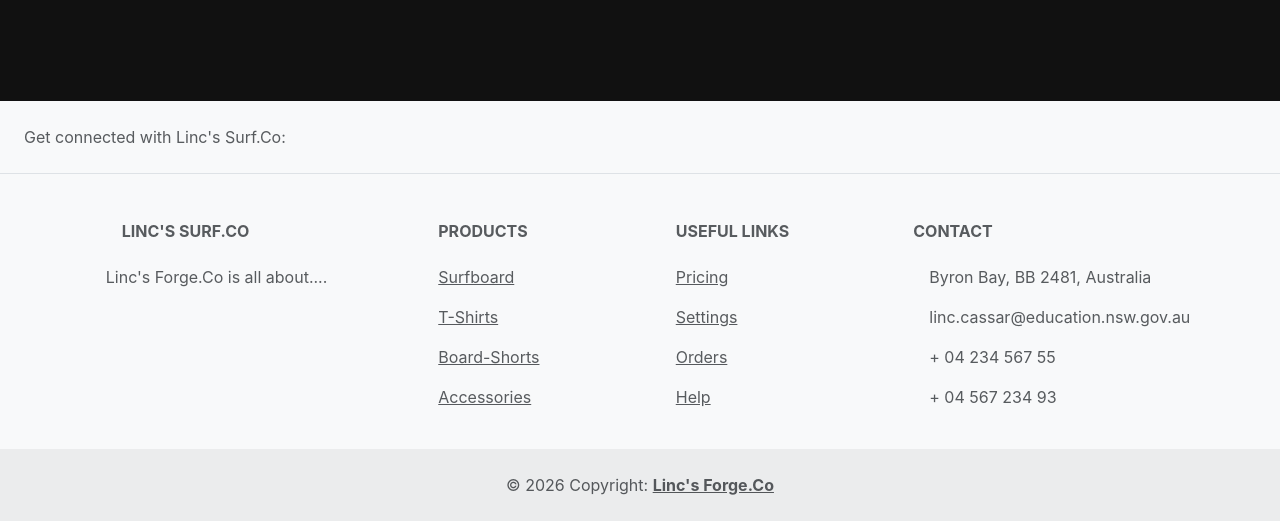
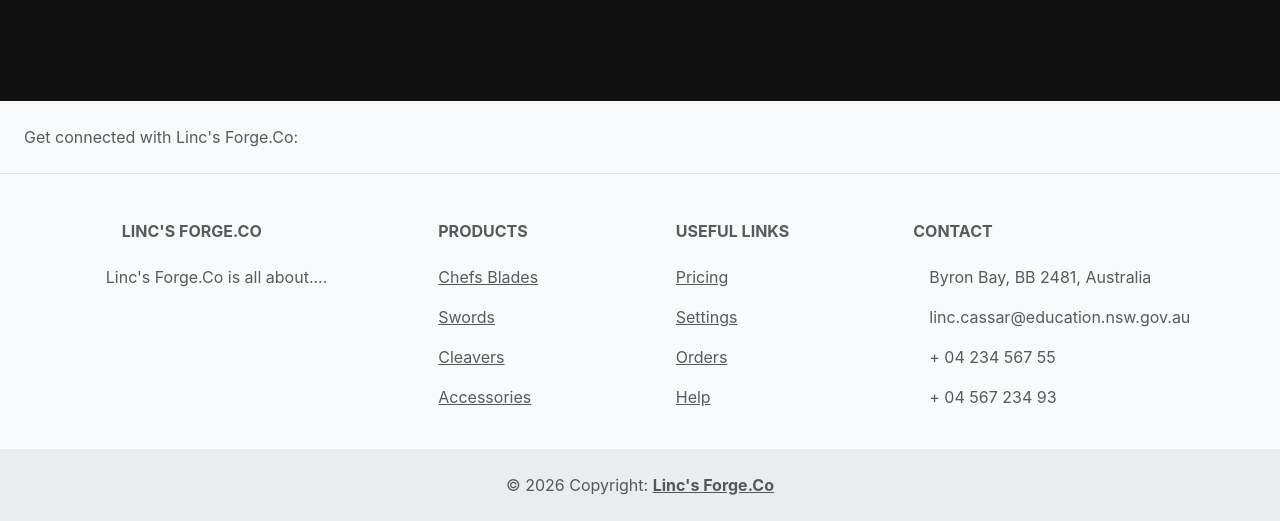
Before and after one commit to the-destroyer1/Major-work, a Flask app: page /custom in a window 1280 px wide. Shown: the part 983-1504 px from the top of the page. Run offline with Flask 3, Linux system fonts and the light colour scheme; data that the repository does not hold is empty.

Commit message:
small changes today, small refinments

```diff
--- a/templates/base.html
+++ b/templates/base.html
@@ -172,7 +172,7 @@
         class="d-flex justify-content-center justify-content-lg-between p-4 border-bottom"
       >
         <div class="me-5 d-none d-lg-block">
-          <span>Get connected with Linc's Surf.Co:</span>
+          <span>Get connected with Linc's Forge.Co:</span>
         </div>
 
         <div>
@@ -188,12 +188,6 @@
           <a href="" class="me-4 text-reset">
             <i class="Linc's Forge.Co-instagram"></i>
           </a>
-          <a href="" class="me-4 text-reset">
-            <i class="Linc's Forge.Co-linkedin"></i>
-          </a>
-          <a href="" class="me-4 text-reset">
-            <i class="Linc's Forge.Co-github"></i>
-          </a>
         </div>
       </section>
 
@@ -202,7 +196,7 @@
           <div class="row mt-3">
             <div class="col-md-3 col-lg-4 col-xl-3 mx-auto mb-4">
               <h6 class="text-uppercase fw-bold mb-4">
-                <i class="fas fa-gem me-3"></i>Linc's Surf.Co
+                <i class="fas fa-gem me-3"></i>Linc's Forge.Co
               </h6>
               <p>Linc's Forge.Co is all about....</p>
             </div>
@@ -210,13 +204,15 @@
             <div class="col-md-2 col-lg-2 col-xl-2 mx-auto mb-4">
               <h6 class="text-uppercase fw-bold mb-4">Products</h6>
               <p>
-                <a href="/?item_type=Surfboard" class="text-reset">Surfboard</a>
+                <a href="/?item_type=ChefsBlade" class="text-reset"
+                  >Chefs Blades</a
+                >
               </p>
               <p>
-                <a href="/?item_type=T-Shirt" class="text-reset">T-Shirts</a>
+                <a href="/?item_type=T-Sword" class="text-reset">Swords</a>
               </p>
               <p>
-                <a href="/?item_type=Shorts" class="text-reset">Board-Shorts</a>
+                <a href="/?item_type=Cleaver" class="text-reset">Cleavers</a>
               </p>
               <p>
                 <a href="/?item_type=Accessory" class="text-reset"
--- a/templates/custom.html
+++ b/templates/custom.html
@@ -19,7 +19,7 @@ block content %}
     </label>
     <label>
       <input type="radio" name="blade_type" value="cleaver" />
-      Cleaver
+      Kitchen Cleaver
     </label>
   </fieldset>
 
@@ -113,8 +113,8 @@ block content %}
     teak: 30,
   };
   const finishPrices = {
-    polished: 0,
-    brushed: 10,
+    polished: 10,
+    brushed: 0,
     patina: 20,
   };
 
--- a/templates/index.html
+++ b/templates/index.html
@@ -34,7 +34,7 @@ content %}
     </div>
     <div class="carousel-item">
       <img
-        src="{{ url_for('static', filename='images/Forge2.png') }}"
+        src="{{ url_for('static', filename='images/Purpleheart.webp') }}"
         class="d-block w-100"
         alt="Forge2"
       />
```
Also changed, not shown: static/images/Purpleheart.webp (added).
